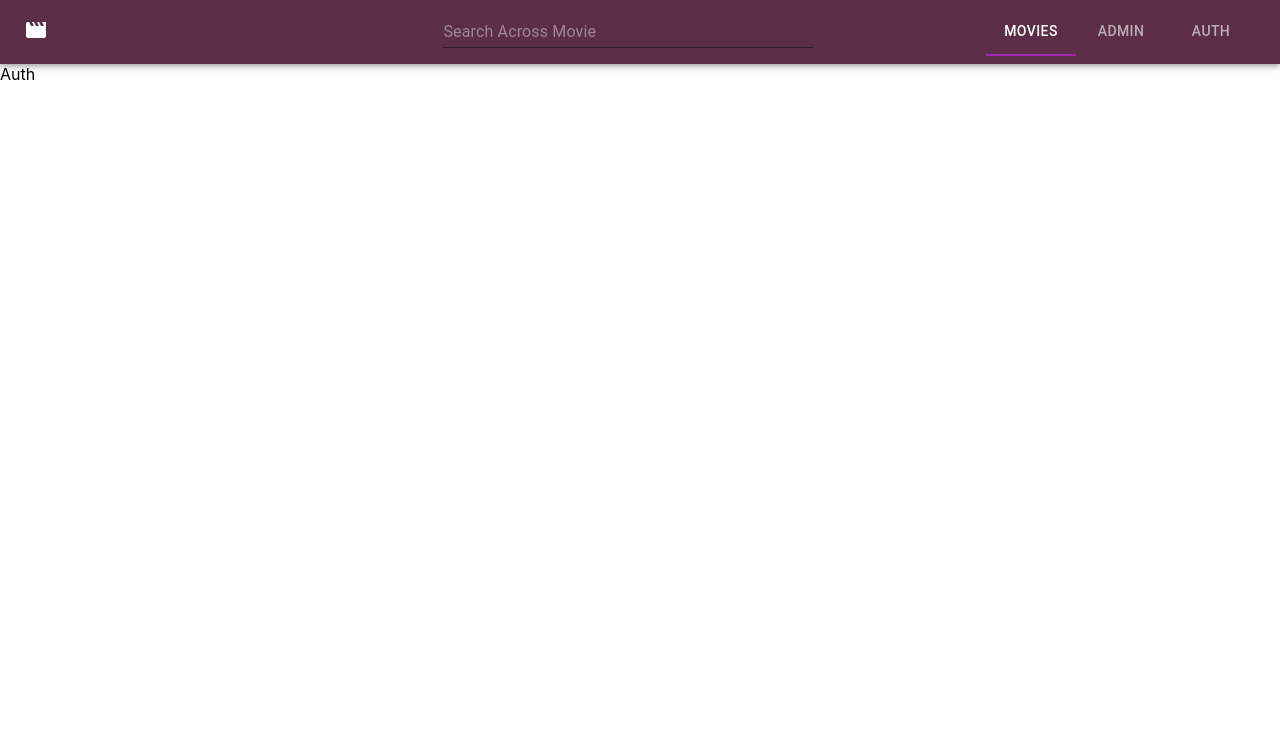
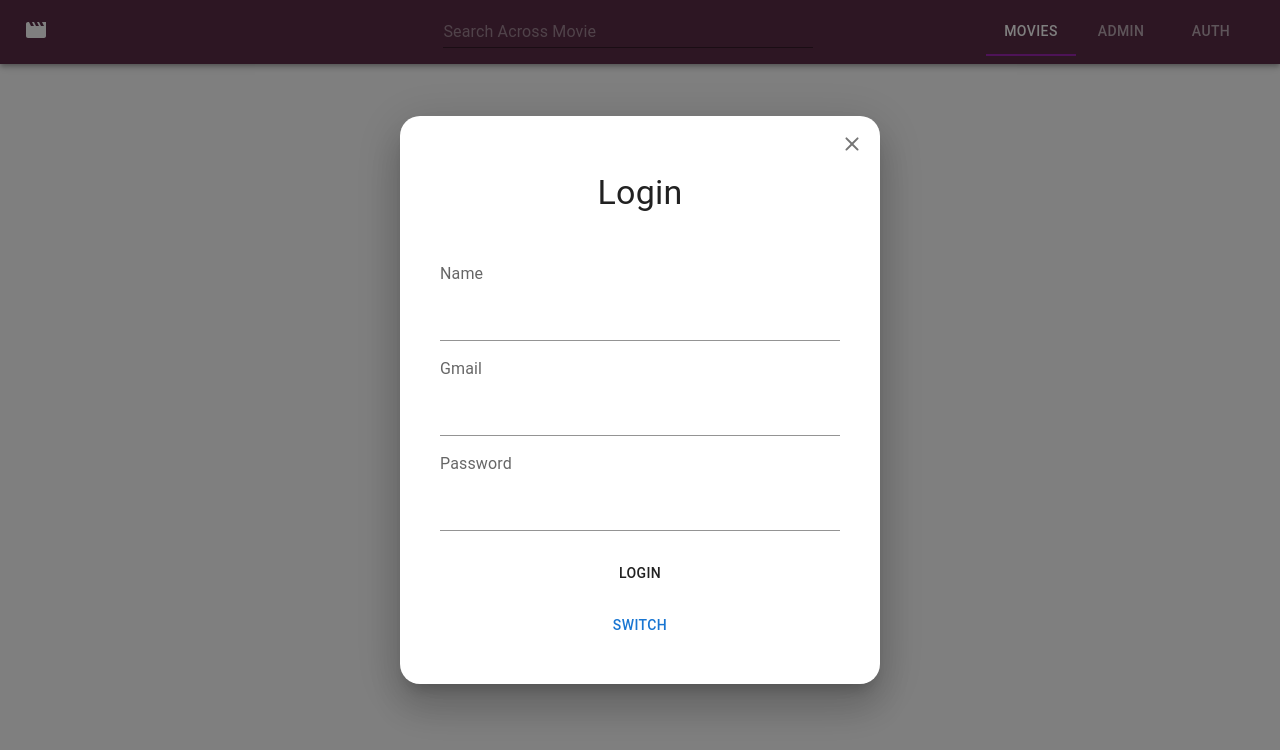
Before and after one commit to VNMH146/Web-App-Project, a React (Create React App) app in the folder movies/: page /auth in a window 1280 px wide. Shown: the top 750 px of the page. Built offline with nearby package versions, Linux system fonts and the light colour scheme; no server answers.

Commit message:
update frontend 26/5

```diff
--- a/movies/src/App.js
+++ b/movies/src/App.js
@@ -15,7 +15,6 @@ function App() {
           <Route path="/movies" element={<Movies />} />
           <Route path="/admin" element={<Admin />} />
           <Route path="/auth" element={<Auth />} />
-
         </Routes>
       </section>
     </div>
--- a/movies/src/components/Admin/Admin.js
+++ b/movies/src/components/Admin/Admin.js
@@ -1,7 +1,7 @@
 import React from "react";
 
 const Admin = () => {
-    return <div>Admin</div>
+  return <div>Admin</div>;
 };
 
 export default Admin;
--- a/movies/src/components/Auth/Auth.js
+++ b/movies/src/components/Auth/Auth.js
@@ -1,7 +1,12 @@
 import React from "react";
+import AuthForm from "./AuthForm";
 
 const Auth = () => {
-    return <div>Auth</div>
+  return (
+    <div>
+      <AuthForm></AuthForm>
+    </div>
+  );
 };
 
 export default Auth;
--- /dev/null
+++ b/movies/src/components/Auth/AuthForm.js
@@ -0,0 +1,73 @@
+import {
+  Box,
+  Button,
+  Dialog,
+  FormLabel,
+  IconButton,
+  TextField,
+  Typography,
+} from "@mui/material";
+import React from "react";
+import CloseRoundedIcon from "@mui/icons-material/CloseRounded";
+
+const labelStyle = { mt: 1, mb: 1 };
+const AuthForm = () => {
+  return (
+    <Dialog PaperProps={{ style: { borderRadius: 20 } }} open={true}>
+      <Box sx={{ ml: "auto", padding: 1 }}>
+        <IconButton>
+          <CloseRoundedIcon />
+        </IconButton>
+      </Box>
+      <Typography variant="h4" textAlign={"center"}>
+        Login
+      </Typography>
+      <form>
+        <Box
+          padding={5}
+          display={"flex"}
+          justifyContent={"center"}
+          flexDirection={"column"}
+          width={400}
+          margin={"auto"}
+          alignContent={"center"}
+        >
+          <FormLabel sx={labelStyle}>Name</FormLabel>
+          <TextField
+            margin="normal"
+            variant="standard"
+            type="text"
+            name="name"
+          />
+          <FormLabel sx={labelStyle}>Gmail</FormLabel>
+          <TextField
+            margin="normal"
+            variant="standard"
+            type="gmail"
+            name="gmail"
+          />
+          <FormLabel sx={labelStyle}>Password</FormLabel>
+          <TextField
+            margin="normal"
+            variant="standard"
+            type="password"
+            name="password"
+          />
+          <Button
+            sx={{ mt: 2, borderRadius: 10, bgcolor: "2b2d42" }}
+            type="submit"
+            fullWidth
+            variant="conatined"
+          >
+            Login
+          </Button>
+          <Button sx={{ mt: 2, borderRadius: 10 }} fullWidth>
+            Switch
+          </Button>
+        </Box>
+      </form>
+    </Dialog>
+  );
+};
+
+export default AuthForm;
--- a/movies/src/components/HomePage.js
+++ b/movies/src/components/HomePage.js
@@ -1,28 +1,63 @@
-import { Box, Typography } from "@mui/material";
-import React from "react";
+import { Box, Typography, Button } from "@mui/material";
+import React, { useEffect, useState } from "react";
+import { Link } from "react-router-dom";
+import { getAllMovies } from "../api-helpers/api-helpers";
 import MovieItem from "./Movies/MovieItem";
-import Button from '@mui/material/Button';
 
 const HomePage = () => {
-    return <Box width={"100%"} height={"100%"} marginTop={2} margin={"auto"}>
+  const [movies, setMovies] = useState([]);
+  useEffect(() => {
+    getAllMovies()
+      .then((data) => setMovies(data.movies))
+      .catch((err) => console.log(err));
+  }, []);
+
+  return (
+    <Box width={"100%"} height={"100%"} marginTop={2} margin={"auto"}>
       <Box margin={"auto"} width={"80%"} height={"40vh"} padding={2}>
-            <img src="https://scontent.fsgn5-10.fna.fbcdn.net/v/t1.6435-9/127251003_400326008047025_3310802024940106170_n.jpg?_nc_cat=110&ccb=1-7&_nc_sid=5f2048&_nc_ohc=P2LmLu-yVMAQ7kNvgEz6TWq&_nc_ht=scontent.fsgn5-10.fna&oh=00_AYCwOIKVfZ-HymFEI7q_zXyz_Yx5WSRMYvaL-WcAkEHbQw&oe=667147D2"
+        <img
+          src="https://scontent.fsgn5-10.fna.fbcdn.net/v/t1.6435-9/127251003_400326008047025_3310802024940106170_n.jpg?_nc_cat=110&ccb=1-7&_nc_sid=5f2048&_nc_ohc=P2LmLu-yVMAQ7kNvgEz6TWq&_nc_ht=scontent.fsgn5-10.fna&oh=00_AYCwOIKVfZ-HymFEI7q_zXyz_Yx5WSRMYvaL-WcAkEHbQw&oe=667147D2"
           alt="heo"
           width={"100%"}
-            height={"100%"} />
+          height={"100%"}
+        />
       </Box>
       <Box padding={5} margin={"auto"}>
-            <Typography variant="h4" textAlign={"center"}>Latest Releases</Typography>
+        <Typography variant="h4" textAlign={"center"}>
+          Latest Releases
+        </Typography>
       </Box>
-        <Box display={"flex"} width={"100%"} justifyContent={"center"} flexWrap={"wrap"}>
-            {[1,2,3,4].map((item) => (<MovieItem key={item} />))}
+      <Box
+        display={"flex"}
+        width={"100%"}
+        justifyContent={"center"}
+        flexWrap={"wrap"}
+      >
+        {movies &&
+          movies
+            .slice(0, 4)
+            .map((movie, index) => (
+              <MovieItem
+                id={movie.id}
+                title={movie.title}
+                posterUrl={movie.posterUrl}
+                releaseDate={movie.releaseDate}
+                key={index}
+              />
+            ))}
       </Box>
       <Box display={"flex"} padding={5} margin={"auto"}>
-            <Button variant="outlined" sx= {{margin: "auto", color: "#2b2d42"}}>
+        <Button
+          LinkComponent={Link}
+          to="/movies"
+          variant="outlined"
+          sx={{ margin: "auto", color: "#2b2d42" }}
+        >
           View All Movies
         </Button>
       </Box>
     </Box>
+  );
 };
 
 export default HomePage;
--- a/movies/src/components/Movies/MovieItem.js
+++ b/movies/src/components/Movies/MovieItem.js
@@ -1,34 +1,36 @@
-import * as React from 'react';
-import Card from '@mui/material/Card';
-import CardActions from '@mui/material/CardActions';
-import CardContent from '@mui/material/CardContent';
-import Button from '@mui/material/Button';
-import Typography from '@mui/material/Typography';
+import * as React from "react";
+import Card from "@mui/material/Card";
+import CardActions from "@mui/material/CardActions";
+import CardContent from "@mui/material/CardContent";
+import Button from "@mui/material/Button";
+import Typography from "@mui/material/Typography";
 
-const MovieItem = () => {
+const MovieItem = ({ title, releaseDate, posterUrl, id }) => {
   return (
-    <Card sx={{
+    <Card
+      sx={{
         margin: 2,
         width: 320,
         height: 400,
         borderRadius: 5,
         ":hover": {
-                boxShadow: "10px 10px 20px #ccc"
+          boxShadow: "10px 10px 20px #ccc",
         },
       }}
     >
-    <img height={"55%"} width={"100%"} src="" alt="" />
+      <img height={"55%"} width={"100%"} src={posterUrl} alt={title} />
       <CardContent>
         <Typography gutterBottom variant="h5" component="div">
-          Lizard
+          {title}
         </Typography>
         <Typography variant="body2" color="text.secondary">
-          Lizards are a widespread group of squamate reptiles, with over 6,000
-          species, ranging across all continents except Antarctica
+          {new Date(releaseDate).toDateString()}
         </Typography>
       </CardContent>
       <CardActions>
-        <Button sx={{marginLeft: "40%"}} size="small">Share</Button>
+        <Button sx={{ marginLeft: "40%" }} size="small">
+          Book
+        </Button>
       </CardActions>
     </Card>
   );
--- a/movies/src/components/Movies/Movies.js
+++ b/movies/src/components/Movies/Movies.js
@@ -1,7 +1,49 @@
-import React from "react";
+import { Box, Typography } from "@mui/material";
+import React, { useEffect, useState } from "react";
+import { getAllMovies } from "../../api-helpers/api-helpers";
+import MovieItem from "./MovieItem";
 
 const Movies = () => {
-    return <div>Movies</div>
+  const [movies, setMovies] = useState();
+  useEffect(() => {
+    getAllMovies()
+      .then((data) => setMovies(data.movies))
+      .catch((err) => console.log(err));
+  }, []);
+  return (
+    <Box margin={"auto"} marginTop={4}>
+      <Typography
+        margin={"auto"}
+        variant="h4"
+        padding={2}
+        width={"40%"}
+        bgcolor={"#900C3F"}
+        color="white"
+        textAlign={"center"}
+      >
+        All Movies
+      </Typography>
+      <Box
+        width={"100%"}
+        margin={"auto"}
+        marginTop={5}
+        display={"flex"}
+        justifyContent={"flex-start"}
+        flexWrap={"wrap"}
+      >
+        {movies &&
+          movies.map((movie, index) => (
+            <MovieItem
+              key={index}
+              id={movie.id}
+              posterUrl={movie.posterUrl}
+              releaseDate={movie.releaseDate}
+              title={movie.title}
+            />
+          ))}
+      </Box>
+    </Box>
+  );
 };
 
 export default Movies;
```
Also changed, not shown: movies/src/api-helpers/api-helpers.js (+9 -7 lines), movies/src/components/Auth/AdminAuth.js (added, +7 -0 lines), movies/src/components/Header.js (+25 -19 lines), movies/src/index.js (+6 -6 lines), 1 other file (tests, documents, lock files or other folders). Lines whose indentation alone changed are shown as unchanged.
